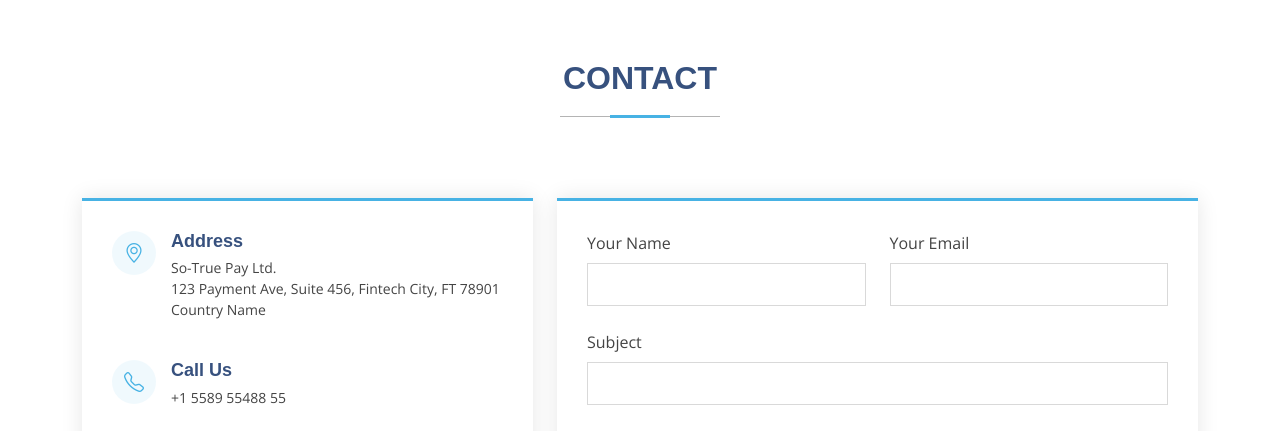
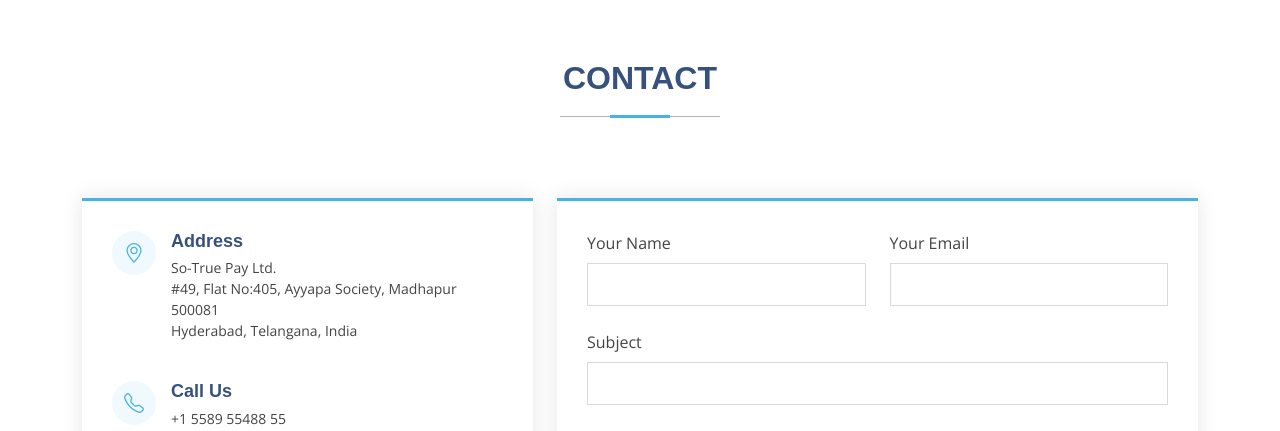
Before and after one commit to Heisenberg1719/TestBootStrap5, a Flask app: page / in a window 1280 px wide. Shown: the part 3784-4215 px from the top of the page. Run offline with Flask 3, Linux system fonts and the light colour scheme; some libraries are stand-ins or nearby versions.

Commit message:
Update contact.html

```diff
--- a/templates/contact.html
+++ b/templates/contact.html
@@ -11,7 +11,7 @@
               <i class="bi bi-geo-alt flex-shrink-0"></i>
               <div>
                 <h3>Address</h3>
-                <p>So-True Pay Ltd.<br>123 Payment Ave, Suite 456, Fintech City, FT 78901<br>Country Name</p>
+                <p>So-True Pay Ltd.<br>#49, Flat No:405, Ayyapa Society, Madhapur 500081<br>Hyderabad, Telangana, India</p>
               </div>
             </div>
             <div class="info-item d-flex" data-aos="fade-up" data-aos-delay="300">
@@ -62,4 +62,4 @@
         </div>
       </div>
     </div>
-  </section>
+</section>
```
